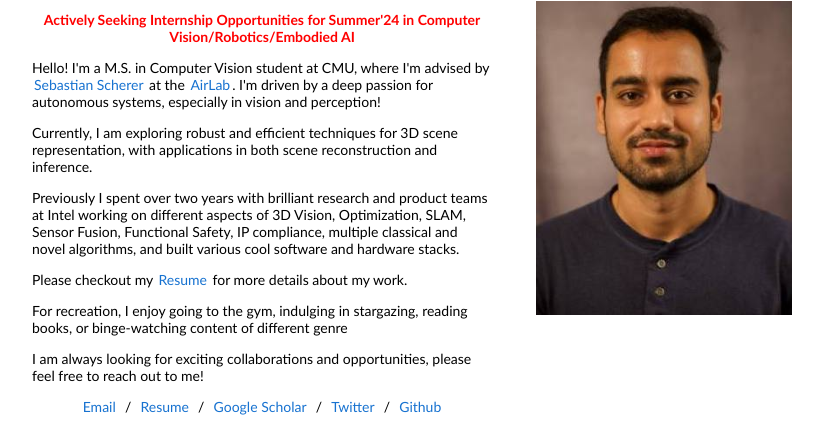
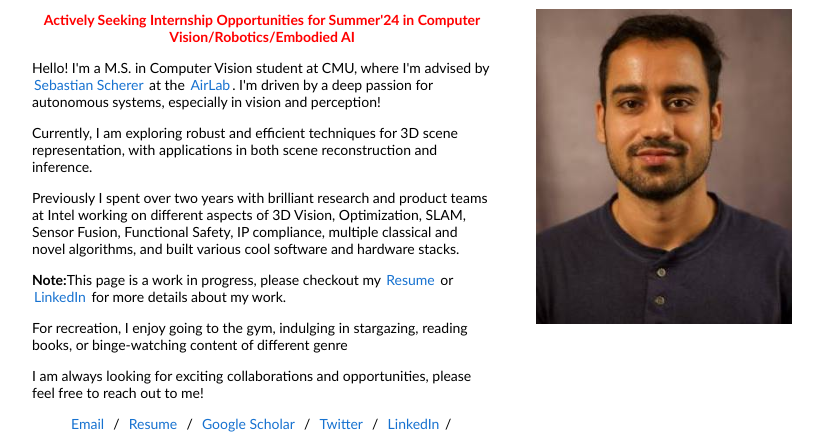
Before and after one commit to bhuvanjhamb/bhuvanjhamb.github.io, a plain HTML site: page index.html in a window 1280 px wide. Shown: the part 138-581 px from the top of the page, without its empty margins (230-1067 px from the left). Drawn offline with Linux system fonts and the light colour scheme.

Commit message:
Website is a WIP

```diff
--- a/index.html
+++ b/index.html
@@ -47,7 +47,7 @@
                 at Intelligent Systems and Controls Lab at IIT Kanpur during my undergrad.
                 </p> -->
                 <p>
-                  Please checkout my <a href="data/Bhuvan_Single_Page_Resume.pdf">Resume</a>  for more details about my work.
+                  <b>Note:</b>This page is a work in progress,  please checkout my <a href="data/Bhuvan_Single_Page_Resume.pdf">Resume</a> or <a href="https://www.linkedin.com/in/bhuvanjhamb/">LinkedIn</a> for more details about my work.
                 </p>
 
                 <!-- <p>
@@ -73,7 +73,8 @@
                   <a href="data/Bhuvan_Single_Page_Resume.pdf">Resume</a> &nbsp;/&nbsp;
                   <a href="https://scholar.google.com/citations?user=s_uLcY4AAAAJ&hl=en">Google Scholar</a> &nbsp;/&nbsp;
                   <a href="https://twitter.com/robo2902">Twitter</a> &nbsp;/&nbsp;
-                  <a href="https://github.com/bhuvanjhamb">Github</a>
+                  <a href="https://www.linkedin.com/in/bhuvanjhamb/">LinkedIn</a>&nbsp;/&nbsp;
+                  <!-- <a href="https://github.com/bhuvanjhamb">Github</a> -->
                 </p>
               </td>
               <td style="padding:2.5%;width:40%;max-width:40%">
```
